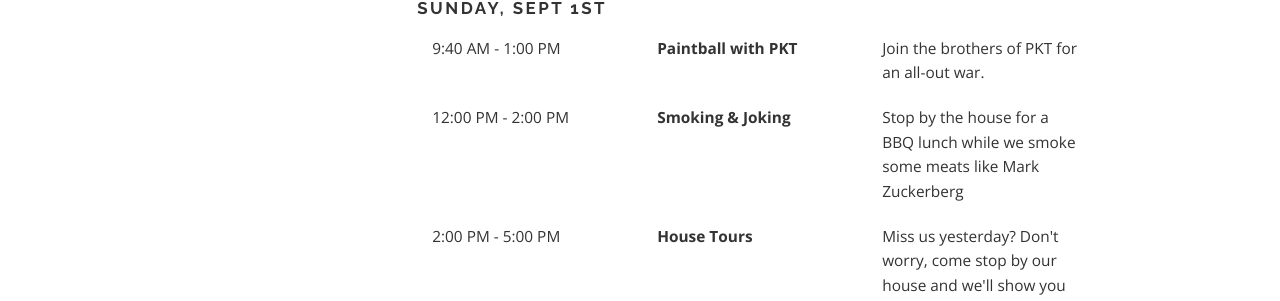
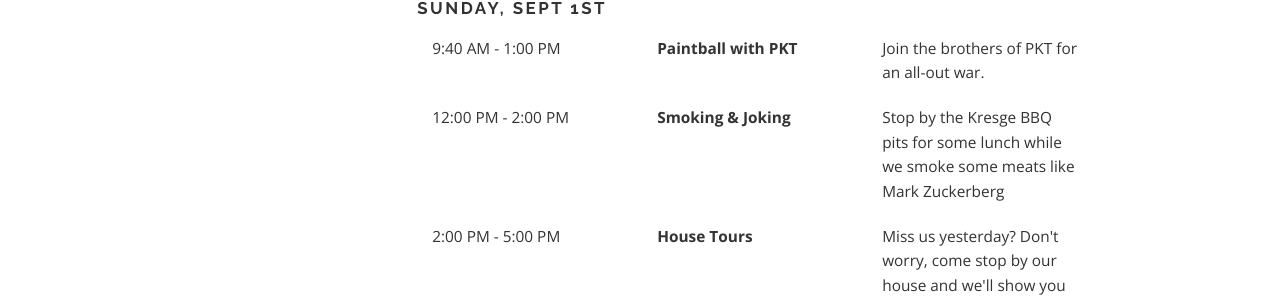
Before and after one commit to pktmasseta/pktmasseta.github.io, a Jekyll site: the page built from _rush/index.md, in a window 1280 px wide. Shown: the part 1277-1578 px from the top of the page. Built offline with Jekyll 4.4.1, drawn with Linux system fonts in a browser that asks for light colours.

Commit message:
joking update

```diff
--- a/_rush/index.md
+++ b/_rush/index.md
@@ -40,7 +40,7 @@ schedule:
         start: 9:40 AM
         end: 1:00 PM
       - name: Smoking & Joking
-        description: "Stop by the house for a BBQ lunch while we smoke some meats like Mark Zuckerberg"
+        description: "Stop by the Kresge BBQ pits for some lunch while we smoke some meats like Mark Zuckerberg"
         start: 12:00 PM
         end: 2:00 PM
       - name: House Tours
```
